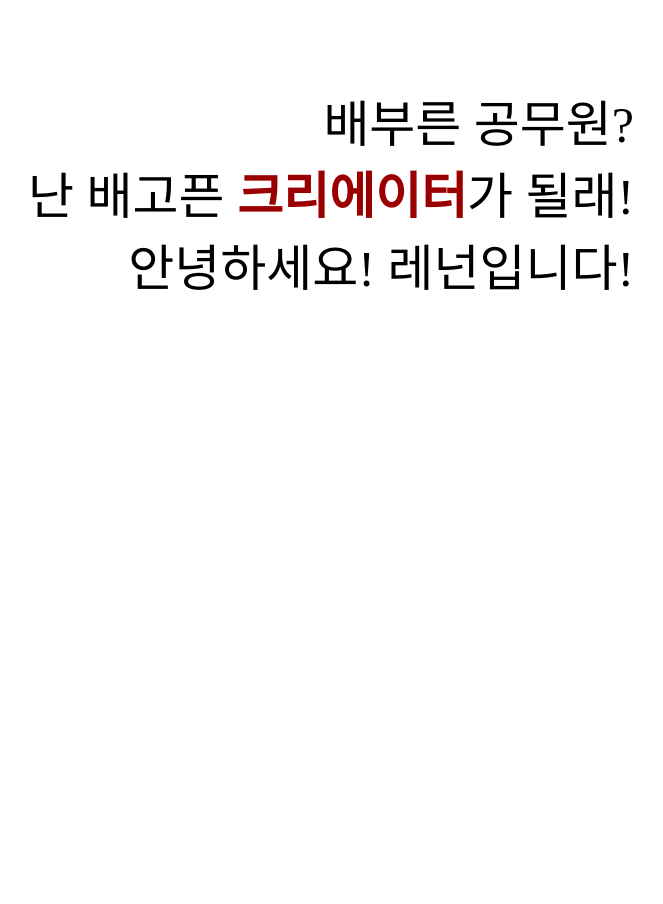
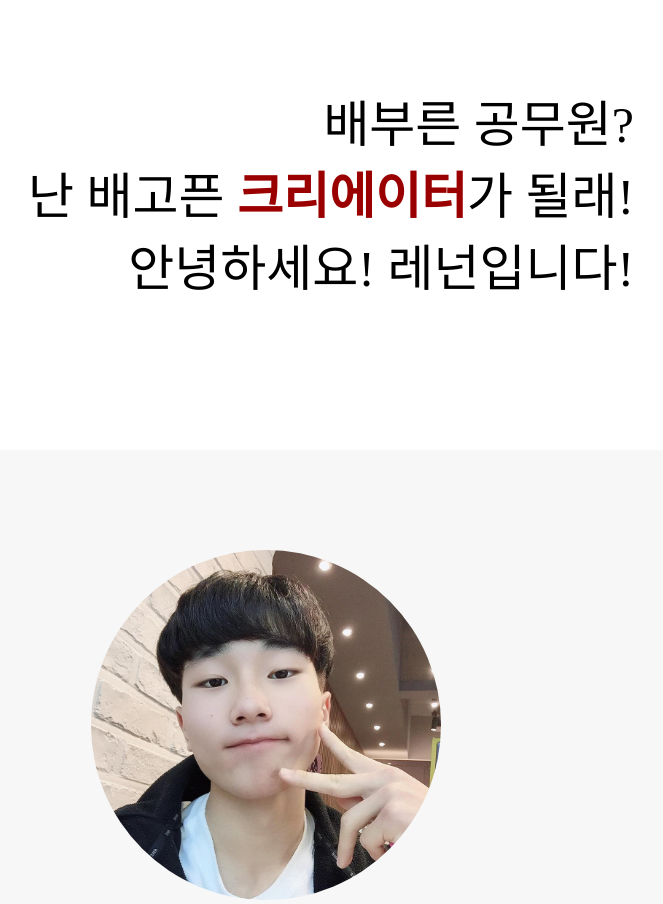
Before and after one commit to dlrua6939/Lennon-pages, a plain HTML site: page index.html in a window 1280 px wide. Shown: the part 1006-1910 px from the top of the page, without its empty margins (309-972 px from the left). Before the commit the page ends 1306 px from the top, so only its background shows below. Drawn offline with Linux system fonts and the light colour scheme; a web font is replaced by a local one.

Commit message:
Update index.html

```diff
--- a/index.html
+++ b/index.html
@@ -148,7 +148,7 @@
             top: 0;
             right: 215px;
         }
-        img {
+        .mainimg {
             width: 100%;
             box-shadow: 5px 5px 5px 5px #d7d7d7;
         }
@@ -161,6 +161,20 @@
         }
         .크리에이터{
             color: rgb(155, 0, 0);
+        }
+        .myline{
+            margin-top: 150px;
+            background-color: rgb(247, 247, 247);
+        }
+        .profile{
+            margin-left: 400px;
+            margin-top: 100px;
+        }
+        .profileimg{
+            width: 350px;
+            border-radius: 50%;
+            margin:auto;
+
         }
     </style>
 </head>
@@ -190,7 +204,7 @@
             <div class="firstline">
                 <div class="leftbigbox">
                     <div class="leftpicture">
-                        <img src="./leftpicture.png">
+                        <img class="mainimg"src="./leftpicture.png">
                     </div>
                     <div class="yellobox"></div>
 
@@ -204,7 +218,7 @@
                 </div>
                 <div class="rightbigbox">
                     <div class="rightpicture">
-                        <img src="./rightpicture.png">
+                        <img class="mainimg" src="./rightpicture.png">
                     </div>
                     <div class="redbox"></div>
 
@@ -215,7 +229,11 @@
                 <div>난 배고픈 <strong class="크리에이터">크리에이터</strong>가 될래!</div>
                 <div>안녕하세요! 레넌입니다!</div>
             </div>
-            <div class="myline"></div>
+            <div class="myline">
+                <div class="profile">
+                    <img class="profileimg"src="./프사각.jpg">
+                </div>
+            </div>
             <div class="BLCline"></div>
             <div class="histroyline"></div>
             <div class="contact"></div>
```
